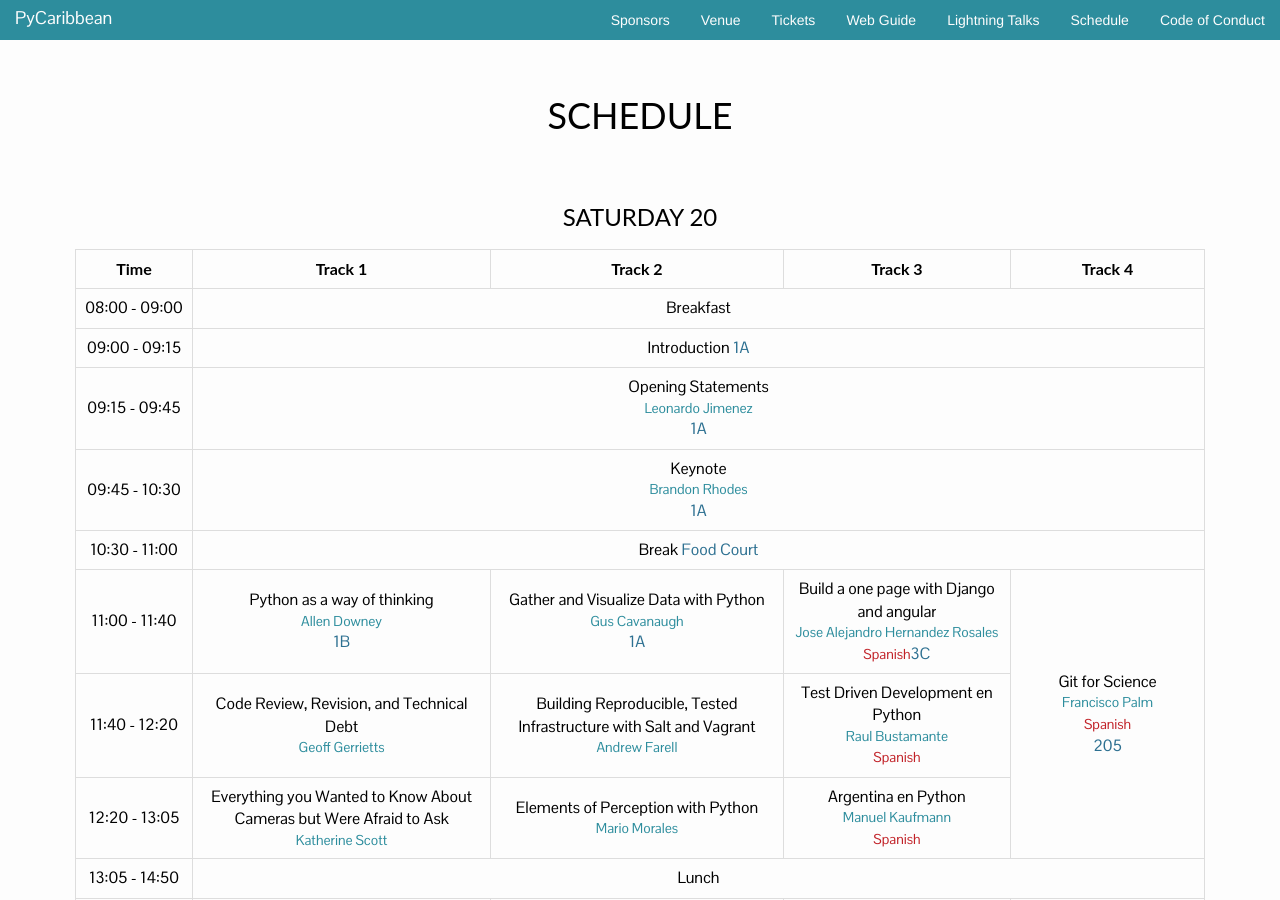
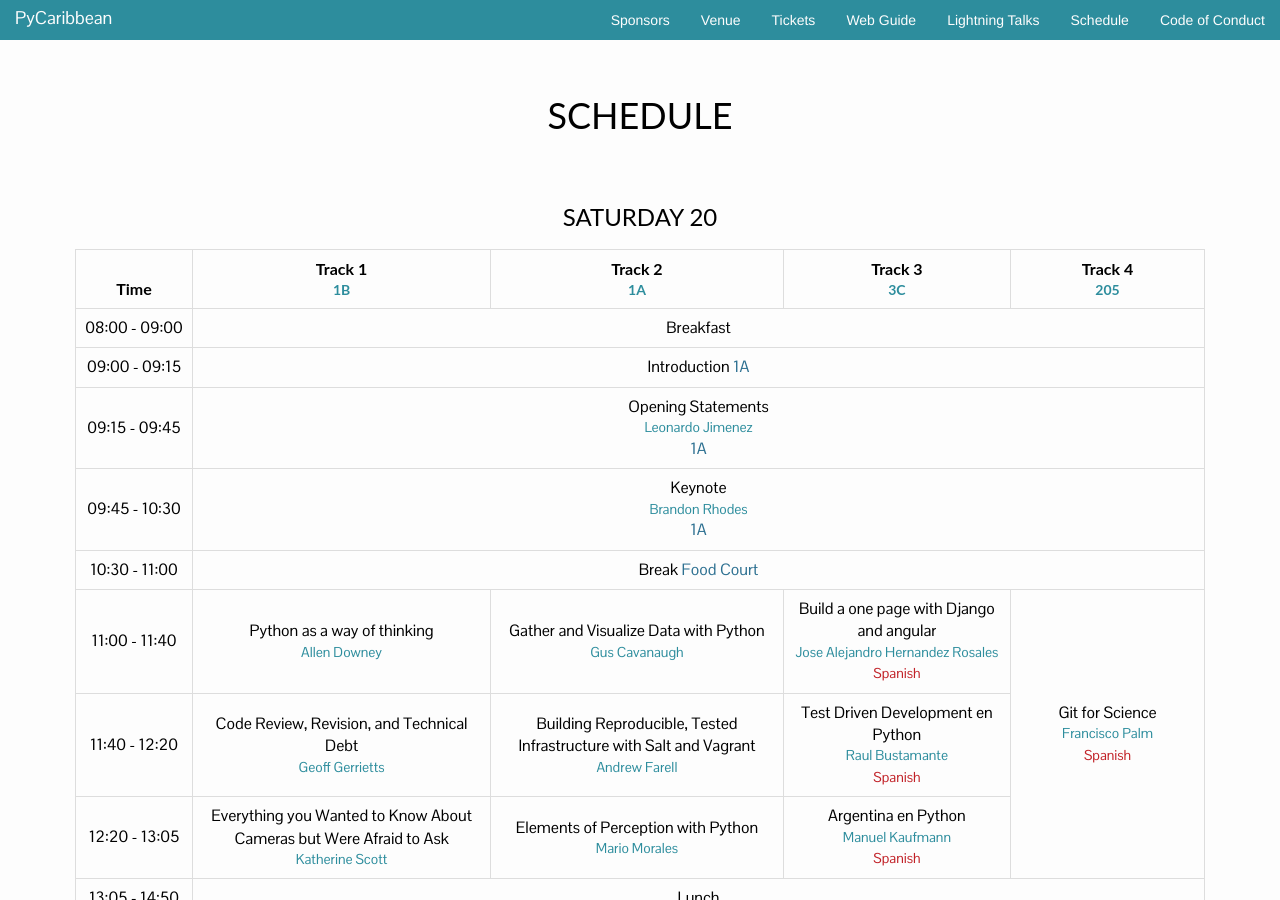
Before and after one commit to pycaribbean/pycaribbean.github.io, a Jekyll site: the page built from schedule.html, in a window 1280 px wide and 900 px high. Built offline with Jekyll 4.4.1, drawn with Linux system fonts in a browser that asks for light colours; nearby versions of some CDN libraries; library files that are not in the unit come from our copies.

Commit message:
Update schedule.html

```diff
--- a/schedule.html
+++ b/schedule.html
@@ -12,10 +12,10 @@ layout: page
           <thead>
             <tr>
               <th>Time</th>
-              <th>Track 1</th>
-              <th>Track 2</th>
-              <th>Track 3</th>
-              <th>Track 4</th>
+              <th>Track 1<span class="speaker">1B</span></th>
+              <th>Track 2<span class="speaker">1A</span></th>
+              <th>Track 3<span class="speaker">3C</span></th>
+              <th>Track 4<span class="speaker">205</span></th>
             </tr>
           </thead>
           <tbody>
@@ -41,10 +41,10 @@ layout: page
             </tr>
               <tr>
                 <td class="time">11:00 - 11:40</td>
-                <td>Python as a way of thinking  <span class="speaker">Allen Downey</span> <span class="uk-text-primary">1B</span></td>
-                <td>Gather and Visualize Data with Python <span class="speaker">Gus Cavanaugh</span><span class="uk-text-primary">1A</span></td>
-                <td>Build a one page with Django and angular  <span class="speaker">Jose Alejandro Hernandez Rosales</span> <span class="spanish">Spanish</span><span class="uk-text-primary">3C</span></td>
-                <td rowspan="3" class="uk-table-middle">Git for Science <span class="speaker">Francisco Palm</span><span class="spanish">Spanish</span><br/><span class="uk-text-primary">205</span></td>
+                <td>Python as a way of thinking  <span class="speaker">Allen Downey</span></td>
+                <td>Gather and Visualize Data with Python <span class="speaker">Gus Cavanaugh</span></td>
+                <td>Build a one page with Django and angular  <span class="speaker">Jose Alejandro Hernandez Rosales</span> <span class="spanish">Spanish</span></td>
+                <td rowspan="3" class="uk-table-middle">Git for Science <span class="speaker">Francisco Palm</span><span class="spanish">Spanish</span></td>
               </tr>
               <tr>
                 <td class="time">11:40 - 12:20</td>
```
